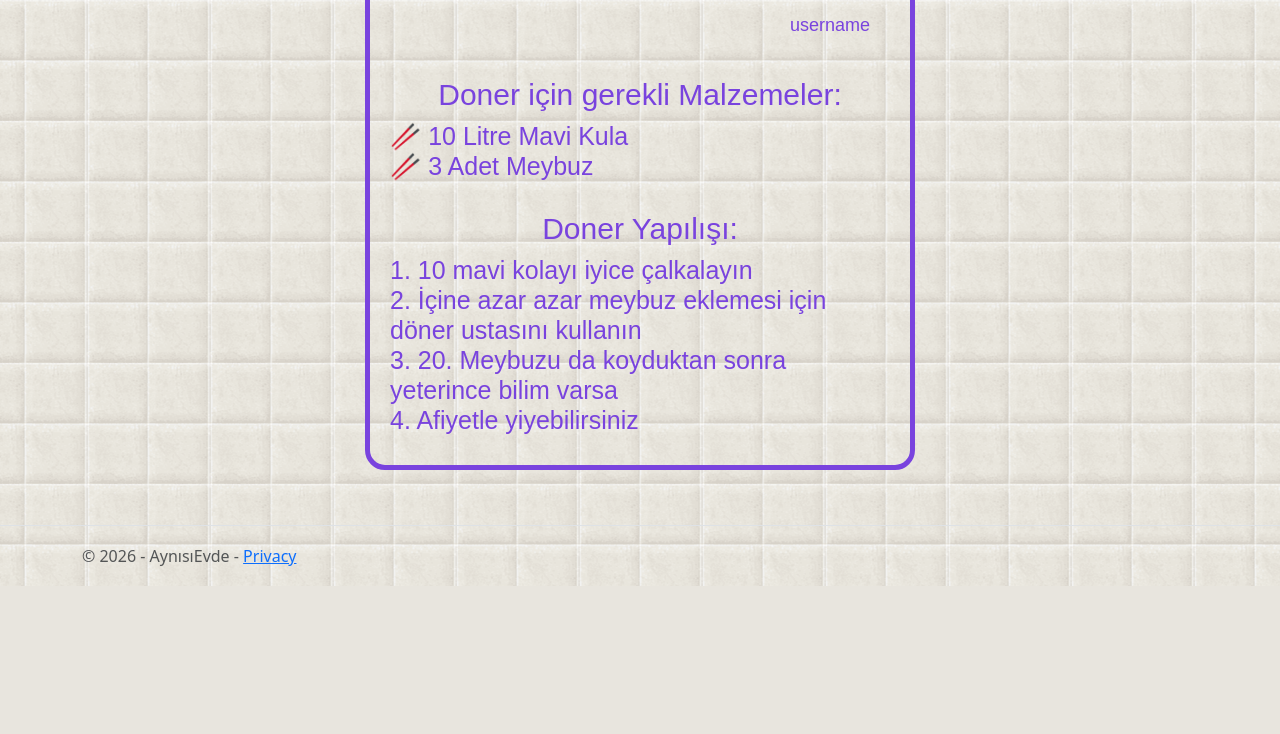
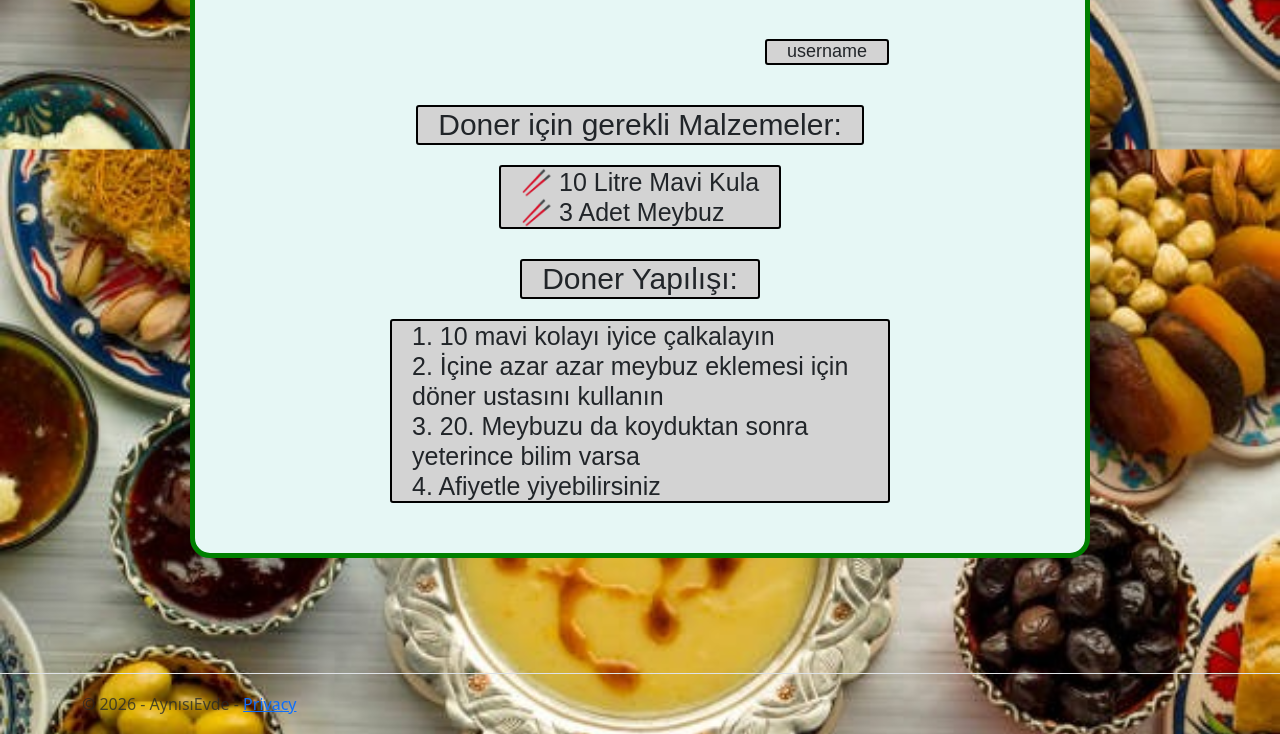
Before and after one commit to Foxsolof/AynisiEvde, an ASP.NET Core app: page /FoodBlueprint in a window 1280 px wide. Shown: the part 704-1438 px from the top of the page. Before the commit the page ends 1290 px from the top, so only its background shows below. Run offline with ASP.NET Core 8, Linux system fonts and the light colour scheme; data comes from the database, SQL or seed files in the repository; style sheets or scripts are compiled from the project's sources; some libraries are stand-ins or nearby versions.

Commit message:
visual overhaul 1

```diff
--- a/Pages/FoodBlueprint.cshtml
+++ b/Pages/FoodBlueprint.cshtml
@@ -4,39 +4,27 @@
 
 }
 <style>
-    body {
-        background-image: linear-gradient(rgba(255, 255, 255, 0.2), rgba(255, 255, 255, 0.2)), url('/assets/Bg.png');
-        background-repeat: repeat;
-        background-size: auto;
-        background-position: center;
-        background-attachment: fixed;
-        color: rgb(121, 67, 222);
-    }
 
-
-    html[data-bs-theme="light"] body {
-        background-image: linear-gradient(rgba(255, 255, 255, 0.2), rgba(255, 255, 255, 0.2)), url('/assets/Bg.png');
-        background-repeat: repeat;
-        background-size: auto;
-        --metinco : rgb(121, 67, 222);
-    }
-
-
-    html[data-bs-theme="dark"] body {
-        background-image: linear-gradient(rgba(0, 0, 0, 0.4), rgba(0, 0, 0, 0.4)), url('/assets/Bg.png');
-        background-repeat: repeat;
-        background-size: auto;
-        --metinco : rgb(255,255,255);
-    }
     .dinamikMetin{
         color:var(--metinco);
+        border: solid 2px black;
+        border-radius:3px;
+        width:fit-content;
+        padding-left:20px;
+        padding-right:20px;
+        margin: auto;
+        margin-top:20px;
+        margin-bottom:20px;
+        background-color: lightgray;
     }
     .dinamikKutu{
         border: solid var(--metinco) 5px;
+
     }
 </style>
-<body >
-    <h1 class="dinamikMetin" style="white-space: pre-line;font-family:Arial,'Arial Rounded MT';font-size:60px; text-align:center;margin-top:100px">@Model.Name</h1>
+<body class="main-body1">
+    <div class="main-container1">
+    <h1 class="dinamikMetin" style="font-family:Arial,'Arial Rounded MT';font-size:60px; text-align:center;margin-top:100px">@Model.Name</h1>
     <div class="video-container" style="display: flex; justify-content: center; width: 100%; margin: 20px 0;margin-top:100px">
     <iframe width="560"
             height="315"
@@ -60,4 +48,5 @@
         <h1 class="dinamikMetin" style="white-space: pre-line;font-family:Arial,'Arial Rounded MT';font-size:25px;margin-bottom:30px">@Model.description<h1\>
 </div>
 </div>
+            </div>
     </body>
--- a/wwwroot/css/site.css
+++ b/wwwroot/css/site.css
@@ -42,11 +42,12 @@ body {
 }
 .main-container1 {
     align-self: center;
-    width: 700px;
-    height: 1000px;
+    width: 900px;
+    height: fit-content;
     margin: auto;
     margin-bottom: 100px;
     margin-top: 50px;
+    padding-bottom: 10px;
     text-align: center;
     border: solid green 5px;
     border-radius: 20px;
@@ -93,11 +94,12 @@ html[data-bs-theme="dark"] .div-background-one {
 
 html[data-bs-theme="light"] .main-container1 {
     align-self: center;
-    width: 700px;
-    height: 1000px;
+    width: 900px;
+    height: fit-content;
     margin: auto;
     margin-bottom: 100px;
     margin-top: 50px;
+    padding-bottom: 10px;
     text-align: center;
     border: solid green 5px;
     border-radius: 20px;
@@ -107,15 +109,16 @@ html[data-bs-theme="light"] .main-container1 {
 
 html[data-bs-theme="dark"] .main-container1 {
     align-self: center;
-    width: 700px;
-    height: 1000px;
+    width: 900px;
+    height: fit-content;
     margin: auto;
     margin-bottom: 100px;
     margin-top: 50px;
+    padding-bottom:10px;
     text-align: center;
-    border: solid purple 5px;
+    border: solid rgb(99, 141, 138) 5px;
     border-radius: 20px;
-    background: rgb(0, 0, 0);
+    background: rgb(29, 28, 28);
     position: relative;
 }
 
```
Also changed, not shown: Pages/SelectWithOptionPage.cshtml (+13 -1 lines).
